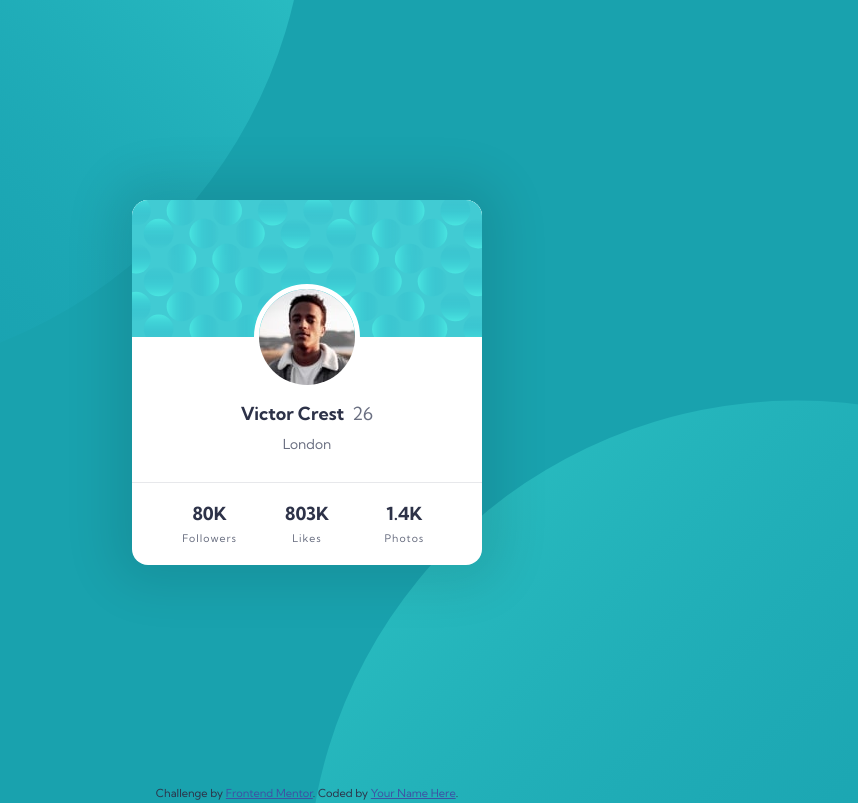
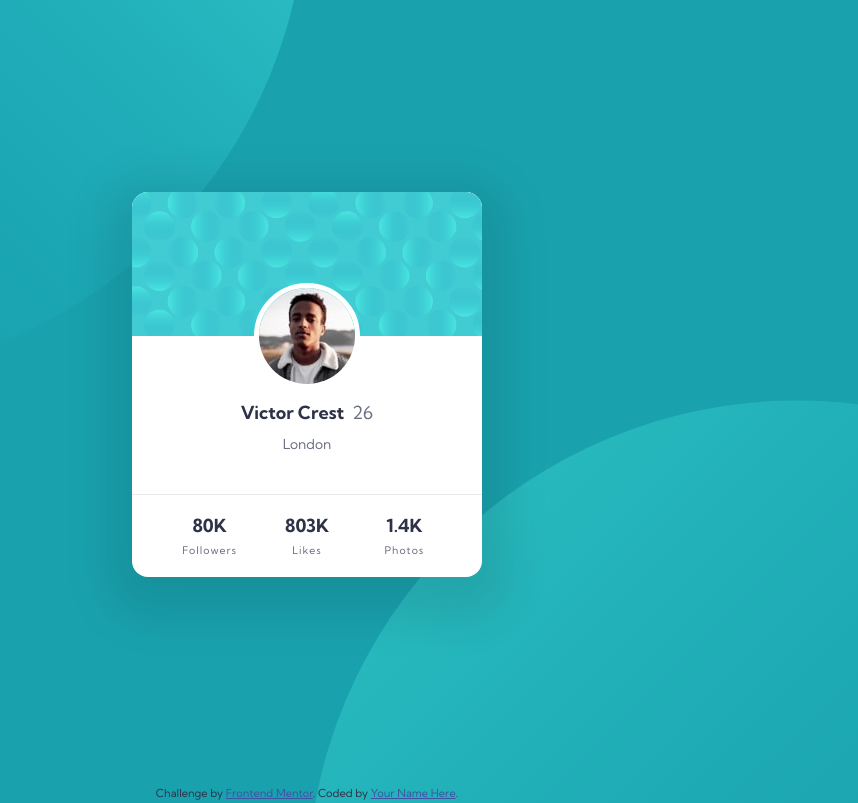
Before and after one commit to TheRealByteraver/FrontendMentor-Newbie04, a plain HTML site: page index.html in a window 1280 px wide. Shown: the top 803 px of the page, without its empty margins (333-1191 px from the left). Drawn offline with Linux system fonts and the light colour scheme.

Commit message:
adjusted shadow a bit

```diff
--- a/style.css
+++ b/style.css
@@ -32,10 +32,10 @@ body {
 .card {
   background-color: white;
   border-radius: 1rem;
-  -webkit-box-shadow: 0px 0px 50px 20px rgba(0,0,0,0.1);
-  box-shadow: 0px 0px 50px 20px rgba(0,0,0,0.1);
-  height: 365px;
-  margin: 25vh auto;
+  -webkit-box-shadow: 0px 15px 46px 25px rgba(0,0,0,0.1);
+  box-shadow: 0px 15px 46px 25px rgba(0,0,0,0.1);
+  height: 385px;
+  margin: 24vh auto;
   overflow: hidden;
   position: relative;
   text-align: center;
```
